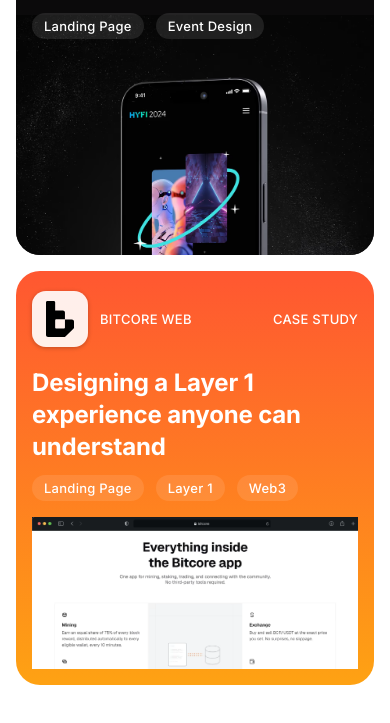
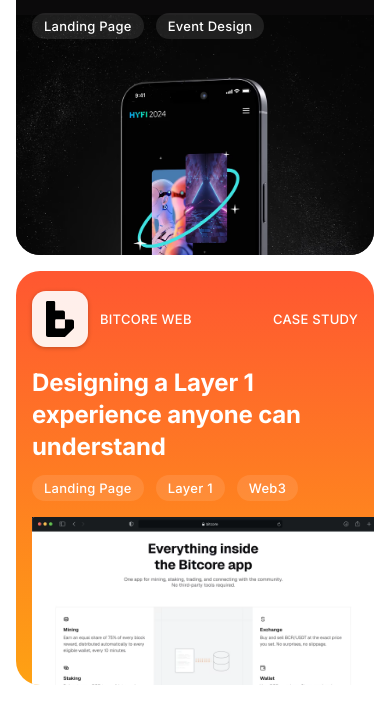
Before and after one commit to emma1110/Emma, a Next.js app: page / in a window 390 px wide. Shown: the part 1761-2484 px from the top of the page. Built offline with nearby package versions, Linux system fonts and the light colour scheme; no server answers.

Commit message:
Remove project card outline and restore flush media

```diff
--- a/app/globals.css
+++ b/app/globals.css
@@ -251,14 +251,12 @@
 
 .motion-card:hover {
   box-shadow:
-    0 0 0 1px rgba(0, 0, 0, 0.12),
     0 2px 6px rgba(0, 0, 0, 0.10),
     0 8px 20px rgba(0, 0, 0, 0.06);
 }
 
 html[data-theme="dark"] .motion-card:hover {
   box-shadow:
-    0 0 0 1px rgba(255, 255, 255, 0.14),
     0 2px 6px rgba(0, 0, 0, 0.28),
     0 8px 20px rgba(0, 0, 0, 0.20);
 }
--- a/components/projects/BitCoreCard.jsx
+++ b/components/projects/BitCoreCard.jsx
@@ -4,7 +4,7 @@
 export default function BitCoreCard() {
   return (
     <Link href="/bitcore" className="project-card-link w-full block">
-      <div className="motion-card relative flex h-[414px] w-full cursor-pointer flex-col overflow-hidden rounded-[24px] bg-gradient-to-b from-[#ff5731] to-[#fea213] sm:h-[550px] lg:block lg:h-[576px]" data-reveal data-tilt>
+      <div className="motion-card relative flex h-[414px] w-full cursor-pointer flex-col overflow-hidden rounded-[24px] rounded-br-none bg-gradient-to-b from-[#ff5731] to-[#fea213] sm:h-[550px] lg:block lg:h-[576px]" data-reveal data-tilt>
       {/* Logo · CASE STUDY */}
       <div className="absolute top-0 left-0 right-0 flex items-center justify-between px-4 sm:px-[20px] py-5 sm:py-[24px] z-10">
         <div className="flex min-w-0 items-center gap-3">
@@ -36,7 +36,7 @@
       </div>
 
       {/* Desktop Safari mockup — right */}
-      <div className="relative z-0 mb-4 ml-4 mr-4 mt-[16px] min-h-0 flex-1 overflow-hidden sm:mb-[20px] sm:ml-[20px] sm:mr-[20px] sm:mt-[24px] lg:absolute lg:bottom-[20px] lg:left-[419px] lg:right-[20px] lg:top-[98px] lg:mb-0 lg:ml-0 lg:mr-0 lg:mt-0">
+      <div className="relative z-0 ml-4 mt-[16px] min-h-0 flex-1 overflow-hidden sm:ml-[20px] sm:mt-[24px] lg:absolute lg:bottom-0 lg:left-[419px] lg:right-0 lg:top-[98px] lg:ml-0 lg:mt-0">
         <img
           src="/images/bitcore.avif"
           alt="BitCore"
```
